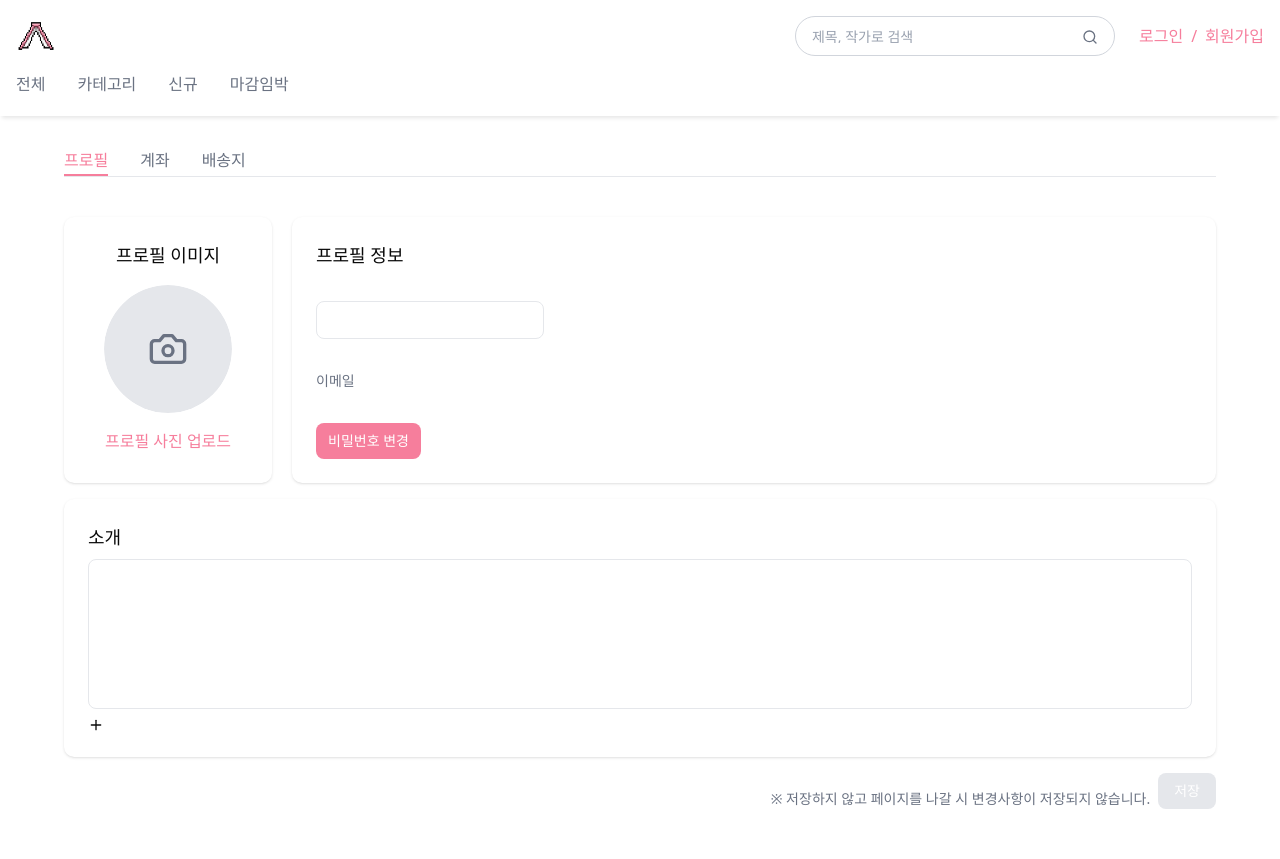
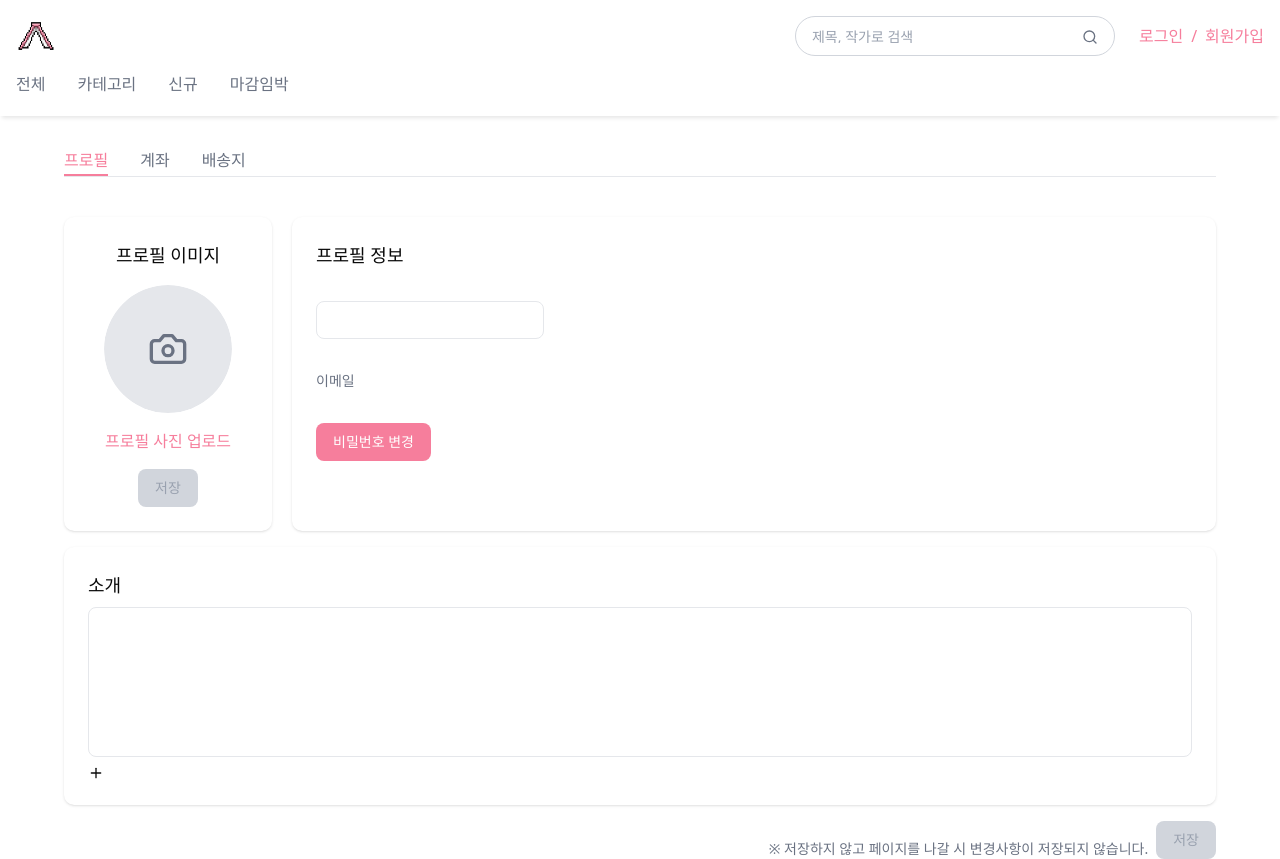
Before and after one commit to team-2percent/Athena_Front, a Next.js app: page /my/edit in a window 1280 px wide. Before the commit the page ends 809 px from the top, so only its background shows below. Built offline with nearby package versions, Linux system fonts and the light colour scheme.

Commit message:
fix: 프로필 편집 페이지의 버튼을 공통 컴포넌트로 전환

```diff
--- a/src/components/profileEdit/AccountInfo.tsx
+++ b/src/components/profileEdit/AccountInfo.tsx
@@ -5,6 +5,7 @@ import { useApi } from "@/hooks/useApi"
 
 import ConfirmModal from "../common/ConfirmModal"
 import AlertModal from "../common/AlertModal"
+import { PrimaryButton } from "../common/Button"
 
 interface AccountInfo {
     id: number
@@ -163,13 +164,13 @@ export default function AccountInfo() {
               </div>
             </div>
             <div className="mt-4 flex justify-end">
-              <button
+              <PrimaryButton
                 type="button"
                 onClick={handleAddAccount}
-                className="px-4 py-2 bg-main-color text-white rounded-md hover:bg-secondary-color-dark text-sm flex items-center appearance-none"
+                className="flex items-center appearance-none"
               >
                 <Plus className="w-4 h-4 mr-1" /> 계좌 추가
-              </button>
+              </PrimaryButton>
             </div>
           </div>
         {/* 계좌 목록 */}
--- a/src/components/profileEdit/AddressInfo.tsx
+++ b/src/components/profileEdit/AddressInfo.tsx
@@ -7,6 +7,7 @@ import { useApi } from "@/hooks/useApi"
 
 import ConfirmModal from "../common/ConfirmModal"
 import AlertModal from "../common/AlertModal"
+import { PrimaryButton } from "../common/Button"
 
 interface AddressInfo {
     id: number
@@ -146,13 +147,13 @@ export default function AddressInfo() {
                             주소
                         </label>
                         <p className="block text-sm font-medium text-gray-700">{ newAddress.address.length > 0 && `[${newAddress.zipcode}] ${newAddress.address}`}</p>
-                        <button
+                        <PrimaryButton
                             type="button"
                             onClick={handleOpenAddressModal}
-                            className="bg-main-color text-white px-2 py-2 rounded-md hover:bg-secondary-color-dark"
+                            className="px-2 py-2"
                         >
                             <Search className="w-4 h-4" />
-                        </button>
+                        </PrimaryButton>
                     </div>
 
                     <div className="space-y-4">
@@ -169,13 +170,13 @@ export default function AddressInfo() {
                             className="w-full px-3 py-2 border border-gray-300 rounded-md focus:outline-none focus:ring-2 focus:ring-main-color"
                         />
                         <div className="mt-4 flex justify-end">
-                            <button
+                            <PrimaryButton
                                 type="button"
                                 onClick={handleAddAddress}
-                                className="px-4 py-2 bg-main-color text-white rounded-md hover:bg-secondary-color-dark text-sm flex items-center"
+                                className="flex items-center"
                             >
                                 <Plus className="w-4 h-4 mr-1" /> 배송지 추가
-                            </button>
+                            </PrimaryButton>
                         </div>
                     </div>
             </div>
--- a/src/components/profileEdit/ProfileInfo.tsx
+++ b/src/components/profileEdit/ProfileInfo.tsx
@@ -6,6 +6,7 @@ import PasswordInput from "../common/PasswordInput"
 import clsx from "clsx"
 import { useApi } from "@/hooks/useApi"
 import useAuthStore from "@/stores/auth"
+import { CancelButton, PrimaryButton } from "../common/Button"
 
 interface Profile {
     name: string
@@ -273,7 +274,12 @@ export default function ProfileInfo() {
                             <label htmlFor="profile-image" className="cursor-pointer text-main-color font-medium hover:text-secondary-color-dark">
                                 프로필 사진 {profileImage ? "변경" : "업로드"}
                             </label>
-
+                            <PrimaryButton
+                                className=""
+                                disabled
+                            >
+                                저장
+                            </PrimaryButton>
                         </div>
 
                         {/* 이름, 이메일 란 */}
@@ -292,12 +298,12 @@ export default function ProfileInfo() {
                                 <span className="text-sm font-medium text-sub-gray">이메일</span>
                                 <span className="text-sm font-medium">{profile.email}</span>
                             </div>
-                            <button
-                                className="w-fit bg-main-color text-white rounded-md hover:bg-secondary-color-dark text-sm px-3 py-2"
+                            <PrimaryButton
                                 onClick={() => setEditingPassword(true)}
+                                className="w-fit"
                             >
                                 비밀번호 변경
-                            </button>
+                            </PrimaryButton>
                         </div>
                     </div>
 
@@ -344,13 +350,12 @@ export default function ProfileInfo() {
                     </div>
                     <div className="flex gap-2 justify-end items-end flex-wrap">
                         <p className="text-sm font-medium text-sub-gray">※ 저장하지 않고 페이지를 나갈 시 변경사항이 저장되지 않습니다.</p>
-                        <button
+                        <PrimaryButton
                             disabled={!saveable}
-                            className={clsx("text-white rounded-md text-sm px-4 py-2", saveable ? "bg-main-color hover:bg-secondary-color-dark": "bg-gray-border")}
                             onClick={handleSave}
                         >
                             저장
-                        </button>
+                        </PrimaryButton>
                     </div>
                 </div>
             ) : (
@@ -375,11 +380,11 @@ export default function ProfileInfo() {
                                     <Check className="w-4 h-4 text-green-500" />
                                     :
                                     <div className="flex gap-2 items-center">
-                                        <button
+                                        <PrimaryButton
                                             type="submit"
                                             onClick={handlePasswordConfirm}
-                                            className="w-fit bg-main-color text-white rounded-md hover:bg-secondary-color-dark text-sm px-3 py-2"
-                                        >확인</button>
+                                            className="px-3 py-2"
+                                        >확인</PrimaryButton>
                                         {passwordConfirmError && <p className="text-red-500 text-sm">비밀번호가 일치하지 않습니다.</p>}
                                         {passwordConfirmNeedError && <p className="text-red-500 text-sm">비밀번호 확인이 필요합니다.</p>}
                                     </div>
@@ -415,18 +420,18 @@ export default function ProfileInfo() {
                     </div>
                     <div className="flex gap-2 justify-end items-center">
                         {successEditPassword && <p className="text-sm text-sub-gray">비밀번호 변경이 완료되었습니다.</p>}
-                        <button
-                            className="w-fit bg-main-color text-white rounded-md hover:bg-secondary-color-dark text-sm px-3 py-2"
+                        <PrimaryButton
+                            className="w-fit"
                             onClick={handleNewPasswordApply}
                         >
                             저장
-                        </button>
-                        <button
-                            className="w-fit bg-cancel-background text-white rounded-md hover:bg-cancel-background-dark text-sm px-3 py-2"
+                        </PrimaryButton>
+                        <CancelButton
+                            className="w-fit"
                             onClick={() => setEditingPassword(false)}
                         >
                             취소
-                        </button>
+                        </CancelButton>
                     </div>
                 </div>
                 </div>
```
